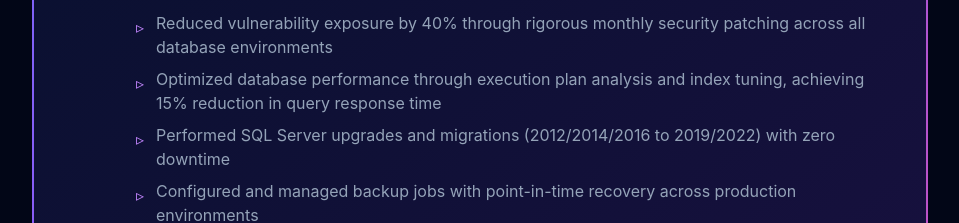
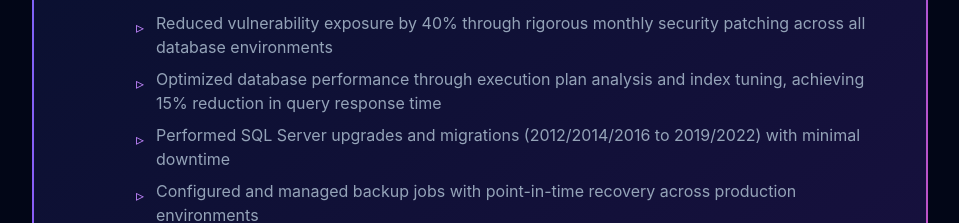
Before and after one commit to yhassan-git-real/younus-hassan-portfolio, a React (Vite) app: page / in a window 1280 px wide. Shown: the part 2403-2626 px from the top of the page, without its empty margins (160-1119 px from the left). Built offline with nearby package versions, Linux system fonts and the light colour scheme.

Commit message:
Change 'zero downtime' to 'minimal downtime' in migrations

```diff
--- a/src/components/Experience.jsx
+++ b/src/components/Experience.jsx
@@ -13,7 +13,7 @@ const Experience = () => {
         'Managed 200+ production and non-production SQL Server environments (2012-2022), including AWS RDS and EC2 instances',
         'Reduced vulnerability exposure by 40% through rigorous monthly security patching across all database environments',
         'Optimized database performance through execution plan analysis and index tuning, achieving 15% reduction in query response time',
-        'Performed SQL Server upgrades and migrations (2012/2014/2016 to 2019/2022) with zero downtime',
+        'Performed SQL Server upgrades and migrations (2012/2014/2016 to 2019/2022) with minimal downtime',
         'Configured and managed backup jobs with point-in-time recovery across production environments',
         'Provided L1 operational support for MySQL, PostgreSQL, and Oracle databases including monitoring and security patching',
         'Automated routine DBA tasks using PowerShell and T-SQL scripts, reducing manual monitoring by 40%',
```
